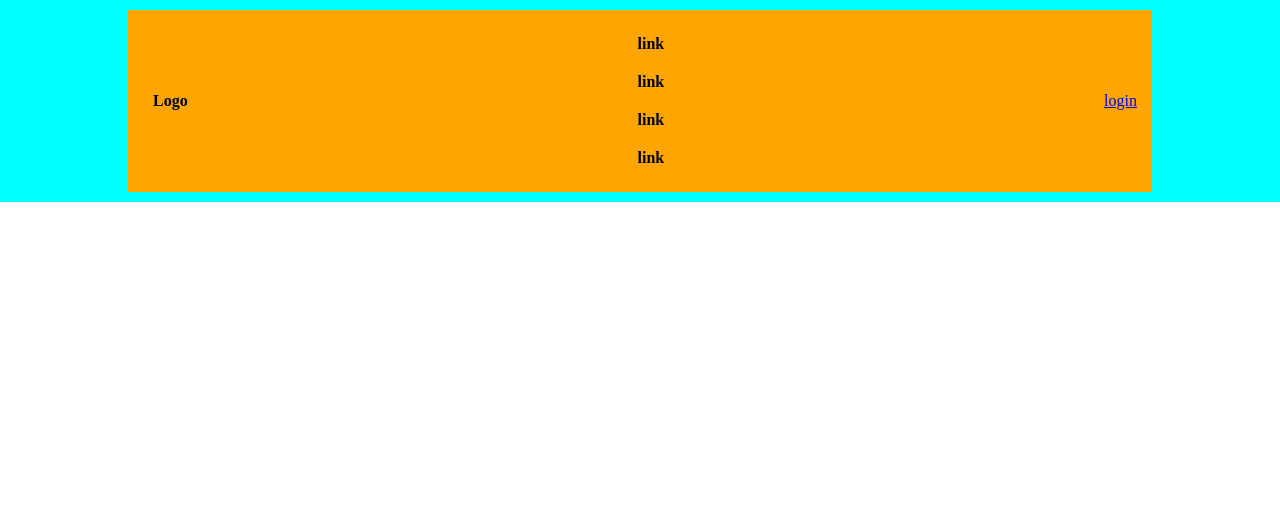
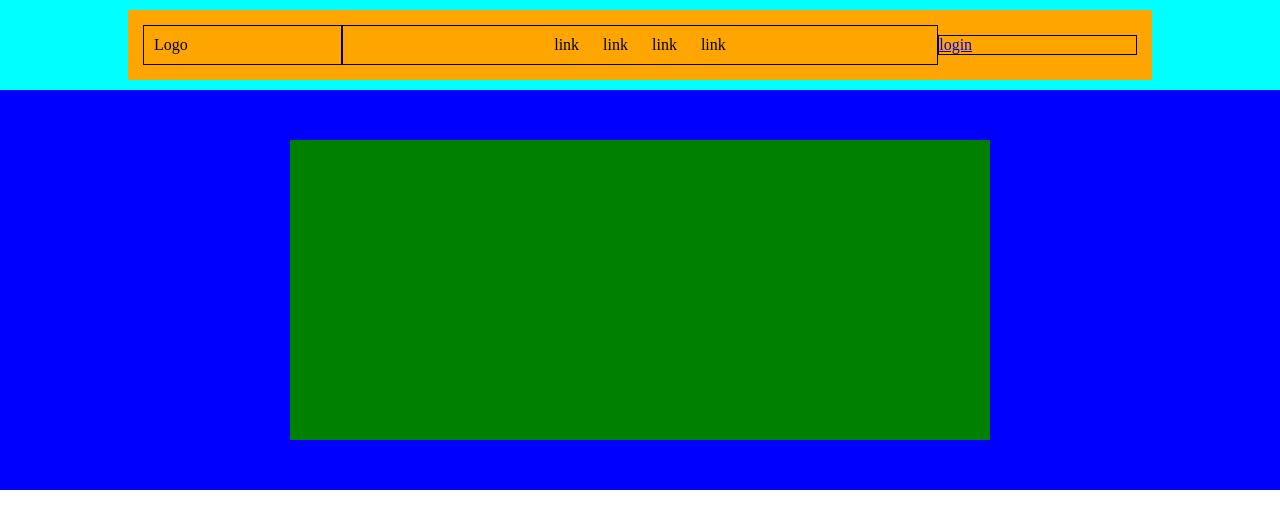
Before and after one commit to VirgilioDefeo/htmlcss-struttura-discord, a plain HTML site: page index.html in a window 1280 px wide. Drawn offline with Linux system fonts and the light colour scheme.

Commit message:
feat:fine header e fine prima riga

```diff
--- a/css/style.css
+++ b/css/style.css
@@ -33,22 +33,49 @@ header {
 
 /* stile per logo */
 .logo {
-    font-weight: bold;
     background-color: orange;
     padding: 10px;
+    border: 1px solid black;
+    width: 20%;
+}
+
+.links {
+    width: 60%;
+    border: 1px solid black;
+    text-align: center;
+}
+
+.login {
+    width: 20%;
+    border: 1px solid black;
 }
 
 /* contenitore link */
 .nav-links {
     padding: 10px;
-    flex-direction: row;
-    margin: 0 10px;
-    font-weight: bold;
-    display: flex;
+    display: inline-block;
 }
 
 /* main*/
 
+.flex {
+    display: flex;
+    justify-content: center;
+    background-color: blue;
+    /* width:100%; */
+    max-width: 100%;
+    height: 400px;
+
+}
+
+.secondary {
+    display: flex;
+    margin: 50px;
+    background-color: green;
+    width: 700px;
+    height: 300px;
+
+}
 
 
 /* footer */
--- a/index.html
+++ b/index.html
@@ -12,7 +12,7 @@
     <header>
         <div class="top-bar">
             <div class="logo">Logo</div>
-            <div>
+            <div class="links">
                 <div class="nav-links">link</div>
                 <div class="nav-links">link</div>
                 <div class="nav-links">link</div>
@@ -20,8 +20,18 @@
             </div>
             <div class="login"><a href="#">login</a></div>
         </div>
+    </header>
 
-    </header>
+    <!-- main -->
+    <main>
+        <div class="flex">
+            <div class="secondary"></div>
+        </div>
+        <div class="container">
+
+        </div>
+    </main>
+    <!--fine main -->
 </body>
 
 </html>
```
